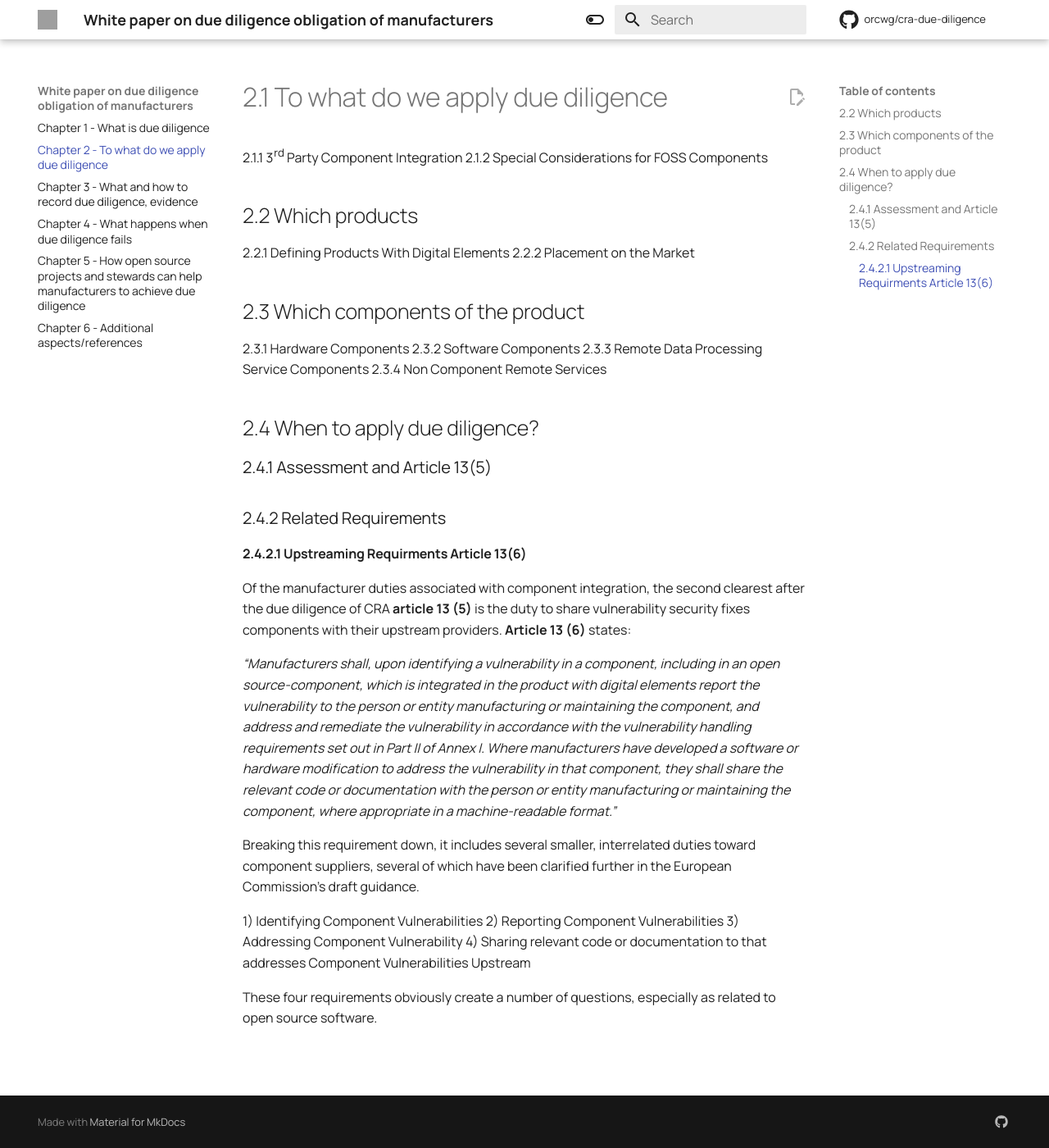
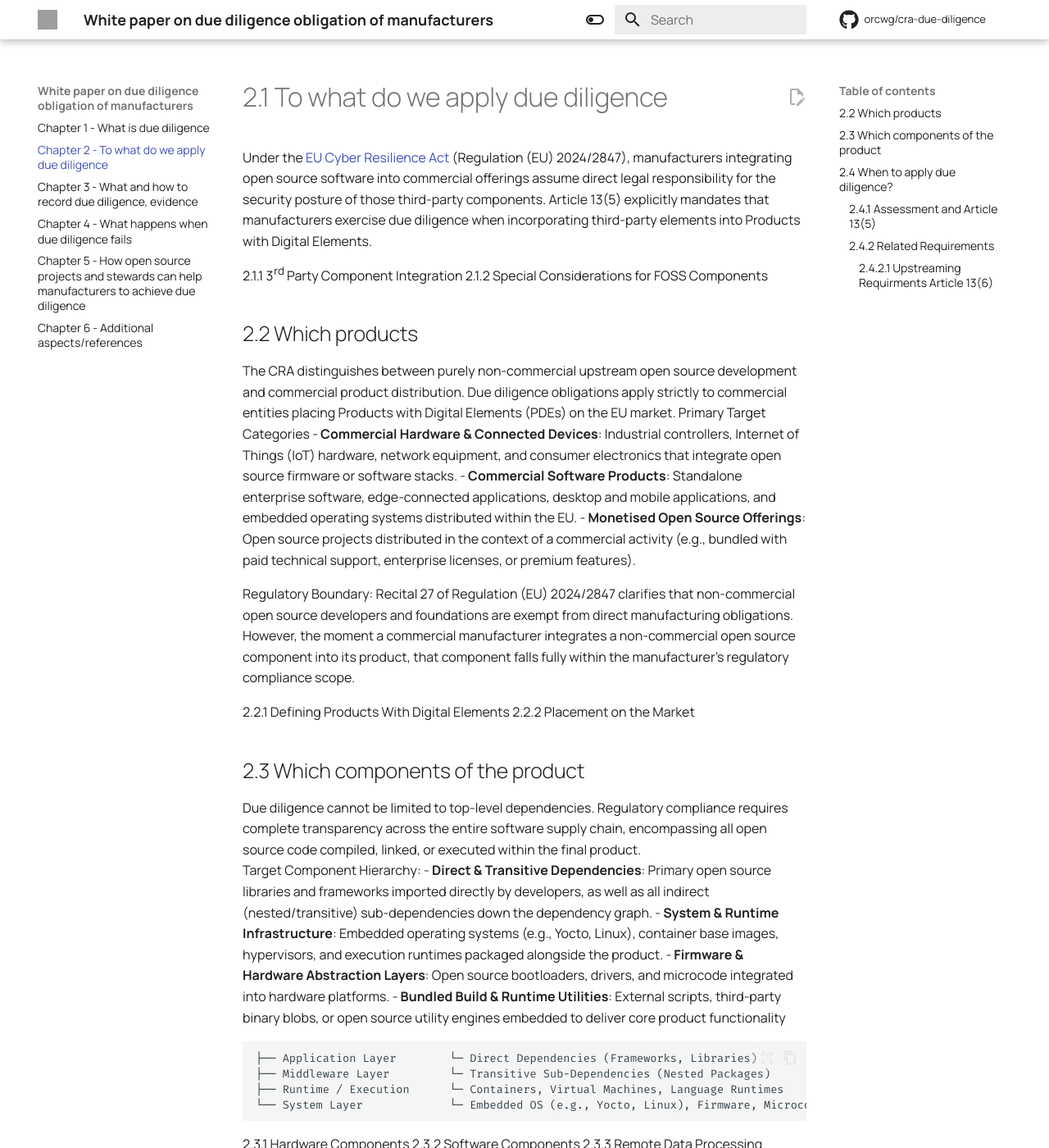
Before and after one commit to orcwg/cra-due-diligence, an MkDocs documentation site: the page built from content/02.md, in a window 1280 px wide and 1400 px high. Shown: the whole window at 82% size. Built offline with MkDocs 1.6.1 and Material for MkDocs 9.7.7, drawn with Linux system fonts in a browser that asks for light colours; comment, search, counter and statistics services are not loaded; the version menu is left out; grey boxes are pictures that could not be loaded.

Commit message:
adding intro text to different sections
Signed-off-by: Juan <137221298+jrico-eclipse@users.noreply.github.com>

````diff
--- a/content/02.md
+++ b/content/02.md
@@ -1,12 +1,35 @@
 # 2.1 To what do we apply due diligence
+Under the [EU Cyber Resilience Act][CRA] (Regulation (EU) 2024/2847), manufacturers integrating open source software into commercial offerings assume direct legal responsibility for the security posture of those third-party components. Article 13(5) explicitly mandates that manufacturers exercise due diligence when incorporating third-party elements into Products with Digital Elements.
+
 2.1.1 3rd Party Component Integration
 2.1.2 Special Considerations for FOSS Components
 
 ## 2.2 Which products
+The CRA distinguishes between purely non-commercial upstream open source development and commercial product distribution. Due diligence obligations apply strictly to commercial entities placing Products with Digital Elements (PDEs) on the EU market.
+Primary Target Categories
+- **Commercial Hardware & Connected Devices**: Industrial controllers, Internet of Things (IoT) hardware, network equipment, and consumer electronics that integrate open source firmware or software stacks.
+- **Commercial Software Products**: Standalone enterprise software, edge-connected applications, desktop and mobile applications, and embedded operating systems distributed within the EU.
+- **Monetised Open Source Offerings**: Open source projects distributed in the context of a commercial activity (e.g., bundled with paid technical support, enterprise licenses, or premium features).
+
+Regulatory Boundary: Recital 27 of Regulation (EU) 2024/2847 clarifies that non-commercial open source developers and foundations are exempt from direct manufacturing obligations. However, the moment a commercial manufacturer integrates a non-commercial open source component into its product, that component falls fully within the manufacturer's regulatory compliance scope.
+
 2.2.1 Defining Products With Digital Elements
 2.2.2 Placement on the Market
 
 ## 2.3 Which components of the product
+Due diligence cannot be limited to top-level dependencies. Regulatory compliance requires complete transparency across the entire software supply chain, encompassing all open source code compiled, linked, or executed within the final product.<br>
+Target Component Hierarchy:
+  - **Direct & Transitive Dependencies**: Primary open source libraries and frameworks imported directly by developers, as well as all indirect (nested/transitive) sub-dependencies down the dependency graph.
+  - **System & Runtime Infrastructure**: Embedded operating systems (e.g., Yocto, Linux), container base images, hypervisors, and execution runtimes packaged alongside the product.
+  - **Firmware & Hardware Abstraction Layers**: Open source bootloaders, drivers, and microcode integrated into hardware platforms.
+  - **Bundled Build & Runtime Utilities**: External scripts, third-party binary blobs, or open source utility engines embedded to deliver core product functionality
+```markdown
+├── Application Layer        └─ Direct Dependencies (Frameworks, Libraries)
+├── Middleware Layer         └─ Transitive Sub-Dependencies (Nested Packages)
+├── Runtime / Execution      └─ Containers, Virtual Machines, Language Runtimes
+└── System Layer             └─ Embedded OS (e.g., Yocto, Linux), Firmware, Microcode
+```
+
 2.3.1 Hardware Components
 2.3.2 Software Components
 2.3.3 Remote Data Processing Service Components
@@ -28,3 +51,8 @@ Breaking this requirement down, it includes several smaller, interrelated duties
 4) Sharing relevant code or documentation to that addresses Component Vulnerabilities Upstream
 
 These four requirements obviously create a number of questions, especially as related to open source software.
+
+
+
+
+[CRA]: https://eur-lex.europa.eu/legal-content/EN/TXT/?uri=OJ:L_202402847
````
